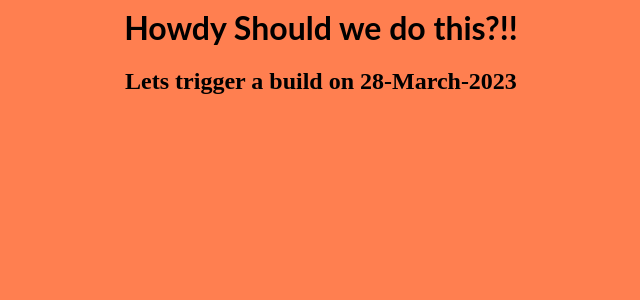
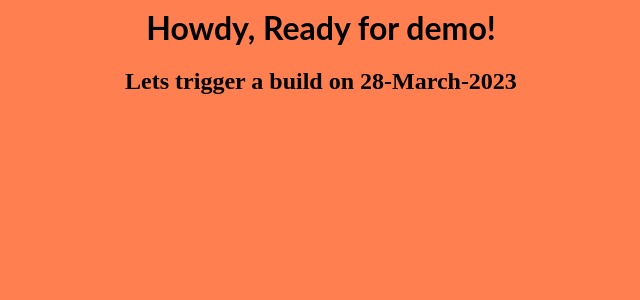
Before and after one commit to upentest-demo/devops-demo, a React (Create React App) app: page / in a window 1280 px wide. Shown: the top 300 px of the page, without its empty margins (319-959 px from the left). Built offline with nearby package versions, Linux system fonts and the light colour scheme.

Commit message:
Update App.js

```diff
--- a/src/App.js
+++ b/src/App.js
@@ -4,7 +4,7 @@ import "./style.css";
 export default function App() {
   return (
     <div>
-      <h1>Howdy Should we do this?!!</h1>
+      <h1>Howdy, Ready for demo!</h1>
       <h2>Lets trigger a build on 28-March-2023</h2>
     </div>
   );
```
